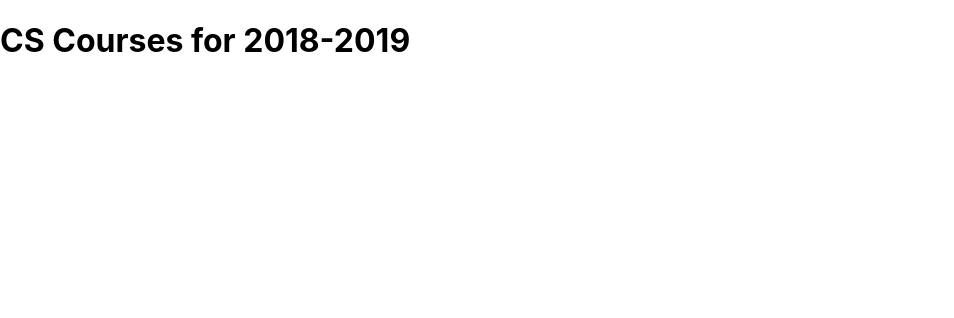
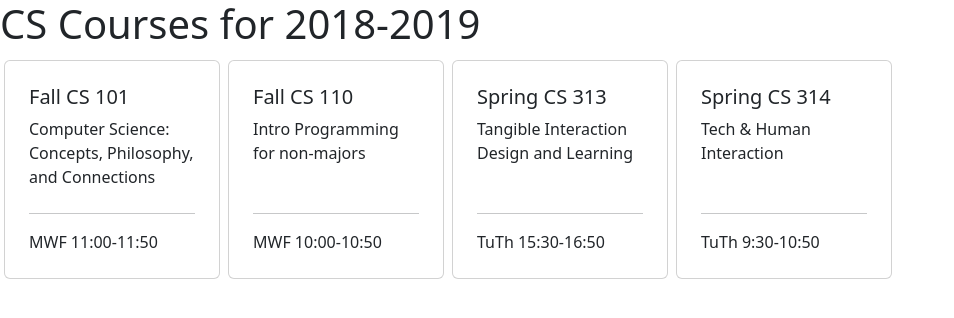
Before and after one commit to jannalee0819/392-react, a React (Vite) app: page / in a window 1280 px wide. Shown: the top 318 px of the page, without its empty margins (0-954 px from the left). Built offline with nearby package versions, Linux system fonts and the light colour scheme.

Commit message:
added basic card styling

```diff
--- a/package.json
+++ b/package.json
@@ -11,6 +11,8 @@
     "coverage": "vitest run --coverage"
   },
   "dependencies": {
+    "bootstrap": "^5.3.3",
+    "bootstrap-icons": "^1.11.3",
     "react": "^18.3.0",
     "react-dom": "^18.3.0"
   },
--- a/src/App.jsx
+++ b/src/App.jsx
@@ -1,18 +1,49 @@
 import { useState } from 'react';
 import './App.css';
+import 'bootstrap/dist/css/bootstrap.min.css';
+import 'bootstrap-icons/font/bootstrap-icons.css';
+import Banner from './components/Banner.jsx';
+import CourseList from './components/CourseList.jsx';
 
 
 const schedule = {
-  title: "CS Courses for 2018-2019"
+  "title": "CS Courses for 2018-2019",
+  "courses": {
+    "F101" : {
+      "term": "Fall",
+      "number": "101",
+      "meets" : "MWF 11:00-11:50",
+      "title" : "Computer Science: Concepts, Philosophy, and Connections"
+    },
+    "F110" : {
+      "term": "Fall",
+      "number": "110",
+      "meets" : "MWF 10:00-10:50",
+      "title" : "Intro Programming for non-majors"
+    },
+    "S313" : {
+      "term": "Spring",
+      "number": "313",
+      "meets" : "TuTh 15:30-16:50",
+      "title" : "Tangible Interaction Design and Learning"
+    },
+    "S314" : {
+      "term": "Spring",
+      "number": "314",
+      "meets" : "TuTh 9:30-10:50",
+      "title" : "Tech & Human Interaction"
+    }
+  }
 };
 
 
 const App = () => {
 
   return (
-      <header>
-        <h1>{schedule.title}</h1>
-      </header>
+    <div>
+      <Banner title={schedule.title}/>
+      <CourseList courses={schedule.courses}/>
+    </div>
   );
 };
 
--- /dev/null
+++ b/src/components/Banner.jsx
@@ -0,0 +1,9 @@
+
+
+const Banner = ({title}) => {
+    return (
+        <h1>{title}</h1>
+    );
+};
+
+export default Banner;
--- /dev/null
+++ b/src/components/CourseCard.jsx
@@ -0,0 +1,14 @@
+
+
+const CourseCard = ({course}) => (
+  <div className="card m-1 p-2">
+    <div className="card-body">
+      <h5 className="card-title font-weight-bold">{course.term} CS {course.number}</h5>
+      <p className="card-text" style={{'minHeight': '80px'}}>{course.title}</p>
+      <hr />
+      <p className="card-text">{course.meets}</p>
+    </div>
+  </div>
+);
+
+export default CourseCard;
--- /dev/null
+++ b/src/components/CourseList.jsx
@@ -0,0 +1,11 @@
+import CourseCard from './CourseCard';
+
+const CourseList = ({courses}) => (
+  <div className="card-list" style={{'display': 'grid', gridTemplateColumns: 'repeat(auto-fill, 14rem)'}}>
+    {Object.entries(courses).map(([key, value]) =>
+        <CourseCard key={key} course={value} />)}
+  </div>
+);
+
+
+export default CourseList;
```
Also changed, not shown: 1 other file (tests, documents, lock files or other folders).
